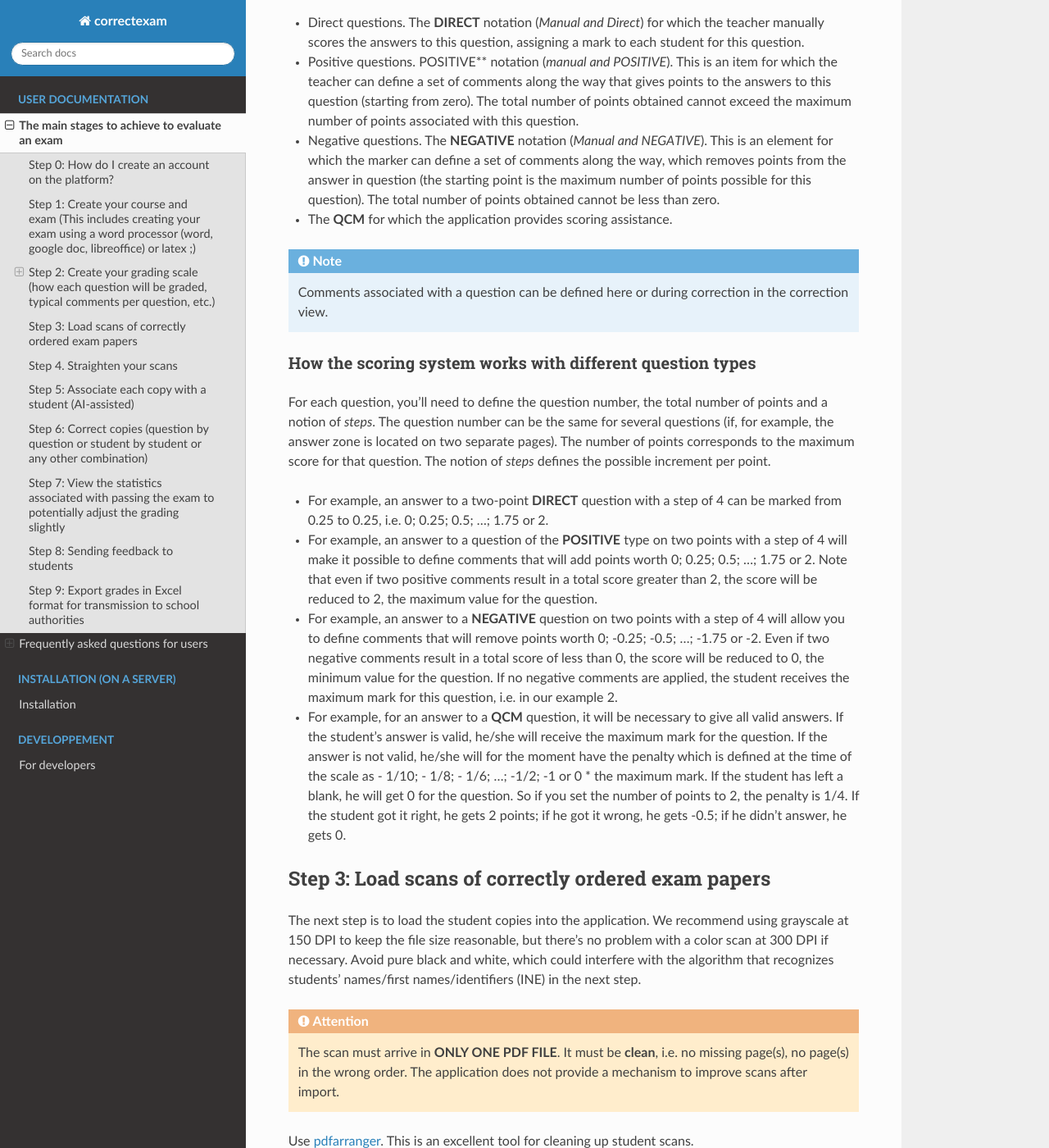
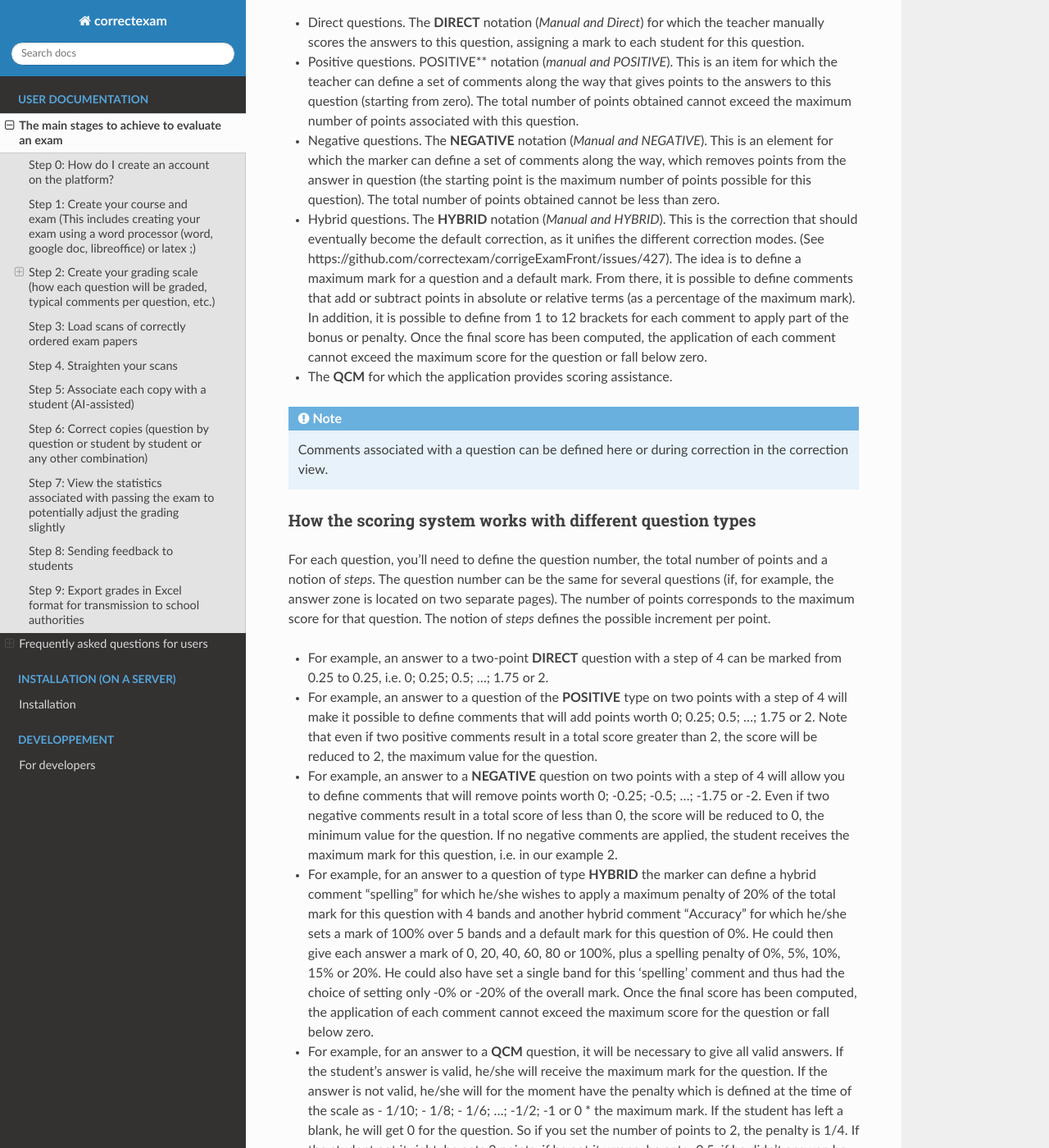
Before and after one commit to correctexam/documentation, a Sphinx documentation site: the page built from docs/source/user.md, in a window 1280 px wide and 1400 px high, scrolled down 3227 px. Shown: the whole window at 82% size. Built offline with Sphinx 7.4.7 and the Read the Docs theme 2.0.0, drawn with Linux system fonts in a browser that asks for light colours.

Commit message:
add new scoring doc

```diff
--- a/docs/source/user.md
+++ b/docs/source/user.md
@@ -62,6 +62,7 @@ For the moment, there are roughly four types of question.
 - Direct questions. The **DIRECT** notation (*Manual and Direct*) for which the teacher manually scores the answers to this question, assigning a mark to each student for this question.
 - Positive questions. POSITIVE** notation (*manual and POSITIVE*). This is an item for which the teacher can define a set of comments along the way that gives points to the answers to this question (starting from zero). The total number of points obtained cannot exceed the maximum number of points associated with this question.
 - Negative questions. The **NEGATIVE** notation (*Manual and NEGATIVE*). This is an element for which the marker can define a set of comments along the way, which removes points from the answer in question (the starting point is the maximum number of points possible for this question). The total number of points obtained cannot be less than zero.
+- Hybrid questions. The **HYBRID** notation (*Manual and HYBRID*). This is the correction that should eventually become the default correction, as it unifies the different correction modes. (See https://github.com/correctexam/corrigeExamFront/issues/427). The idea is to define a maximum mark for a question and a default mark. From there, it is possible to define comments that add or subtract points in absolute or relative terms (as a percentage of the maximum mark). In addition, it is possible to define from 1 to 12 brackets for each comment to apply part of the bonus or penalty. Once the final score has been computed, the application of each comment cannot exceed the maximum score for the question or fall below zero.
 - The **QCM** for which the application provides scoring assistance.
 
 
@@ -78,6 +79,7 @@ For each question, you'll need to define the question number, the total number o
 
 - For example, an answer to a question of the **POSITIVE** type on two points with a step of 4 will make it possible to define comments that will add points worth 0; 0.25; 0.5; ...; 1.75 or 2. Note that even if two positive comments result in a total score greater than 2, the score will be reduced to 2, the maximum value for the question.
 - For example, an answer to a **NEGATIVE** question on two points with a step of 4 will allow you to define comments that will remove points worth 0; -0.25; -0.5; ...; -1.75 or -2. Even if two negative comments result in a total score of less than 0, the score will be reduced to 0, the minimum value for the question. If no negative comments are applied, the student receives the maximum mark for this question, i.e. in our example 2.
+- For example, for an answer to a question of type **HYBRID** the marker can define a hybrid comment "spelling" for which he/she wishes to apply a maximum penalty of 20% of the total mark for this question with 4 bands and another hybrid comment "Accuracy" for which he/she sets a mark of 100% over 5 bands and a default mark for this question of 0%. He could then give each answer a mark of 0, 20, 40, 60, 80 or 100%, plus a spelling penalty of 0%, 5%, 10%, 15% or 20%. He could also have set a single band for this 'spelling' comment and thus had the choice of setting only -0% or -20% of the overall mark. Once the final score has been computed, the application of each comment cannot exceed the maximum score for the question or fall below zero.
 - For example, for an answer to a **QCM** question, it will be necessary to give all valid answers. If the student's answer is valid, he/she will receive the maximum mark for the question. If the answer is not valid, he/she will for the moment have the penalty which is defined at the time of the scale as - 1/10; - 1/8; - 1/6; ...; -1/2; -1 or 0 * the maximum mark. If the student has left a blank, he will get 0 for the question. So if you set the number of points to 2, the penalty is 1/4. If the student got it right, he gets 2 points; if he got it wrong, he gets -0.5; if he didn't answer, he gets 0.
 
 ## Step 3: Load scans of correctly ordered exam papers
```
